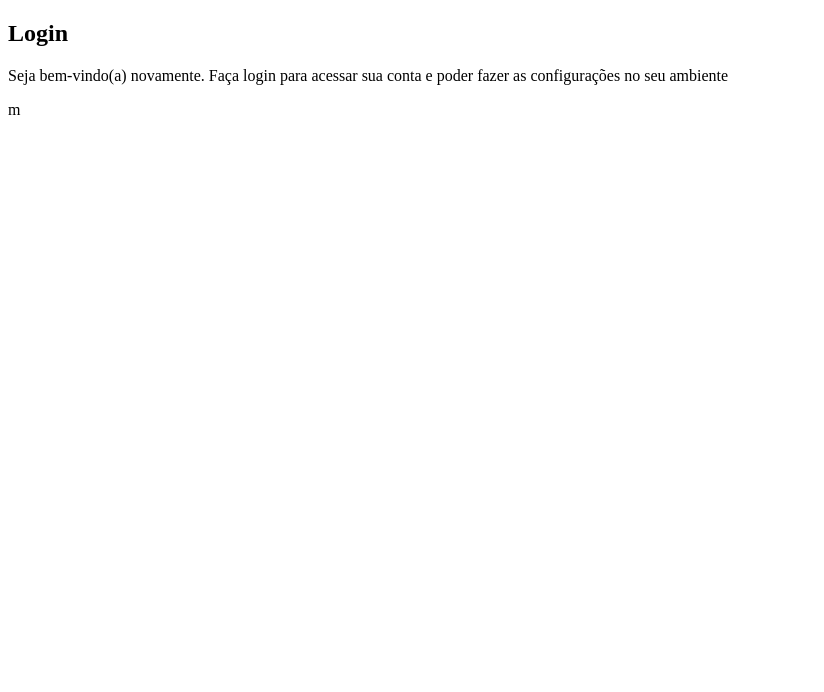
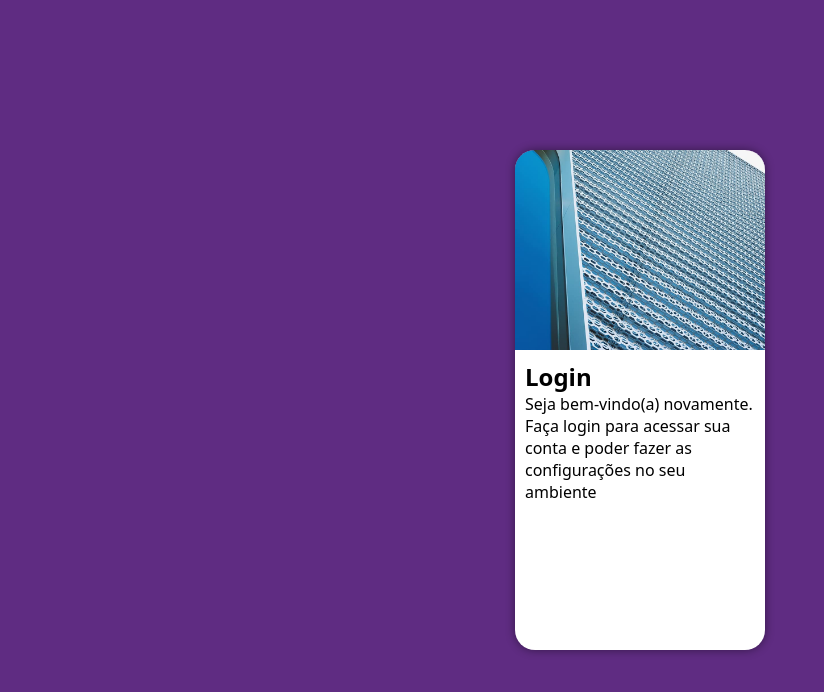
Before and after one commit to CarlosaAOL/projeto-login, a plain HTML site: page index.html in a window 1280 px wide. Shown: the whole page, without its empty margins (0-824 px from the left). Drawn offline with Linux system fonts and the light colour scheme.

Commit message:
atualizando o projeto

```diff
--- a/estilos/style.css
+++ b/estilos/style.css
@@ -6,3 +6,49 @@
     verde: #49a09d
     Lilás: #5f2c82
 */
+
+*{
+    font-family: system-ui, -apple-system, BlinkMacSystemFont, 'Segoe UI', Roboto, Oxygen, Ubuntu, Cantarell, 'Open Sans', 'Helvetica Neue', sans-serif;
+    padding: 0px;
+    margin: 0px;
+    box-sizing: border-box;
+}
+
+body, html{
+    background-color: #5f2c82;
+    height: 100vh;
+    width: 100vw;
+}
+
+main{
+    position: relative;
+    height: 100vh;
+    width: 100vw;
+}
+
+section#login{
+    position: absolute;
+    top: 50%;
+    left: 50%;
+    transform: translate(-50%, -50%);
+    overflow: hidden;
+
+    background-color: white;
+    width: 250px;
+    height: 500px;
+    border-radius: 20px;
+    box-shadow: 0px 0px 10px rgba(0, 0, 0, 0.450);
+
+}
+
+section#login > div#imagens{
+    display: block;
+    background: #5f2c82 url(../imagens/metal.jpg) no-repeat left bottom;
+    background-size: cover;
+    height: 200px;
+}
+
+section#login > div#formulario{
+    display: block;
+    padding: 10px;
+}
--- a/index.html
+++ b/index.html
@@ -19,7 +19,7 @@
 
                 <form action="login.php" method="post">
 
-                </form>m
+                </form>
             </div>
         </section>
     </main>
```
